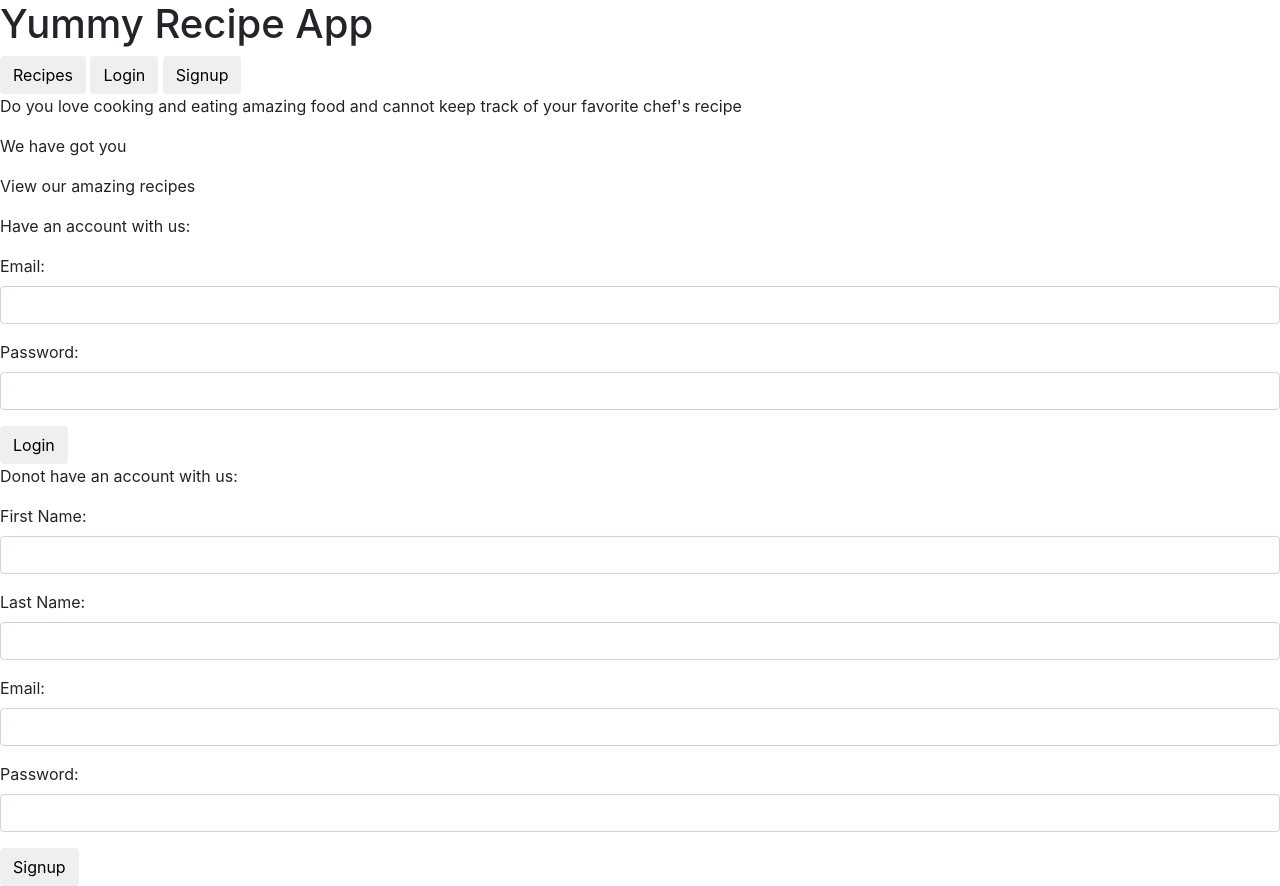
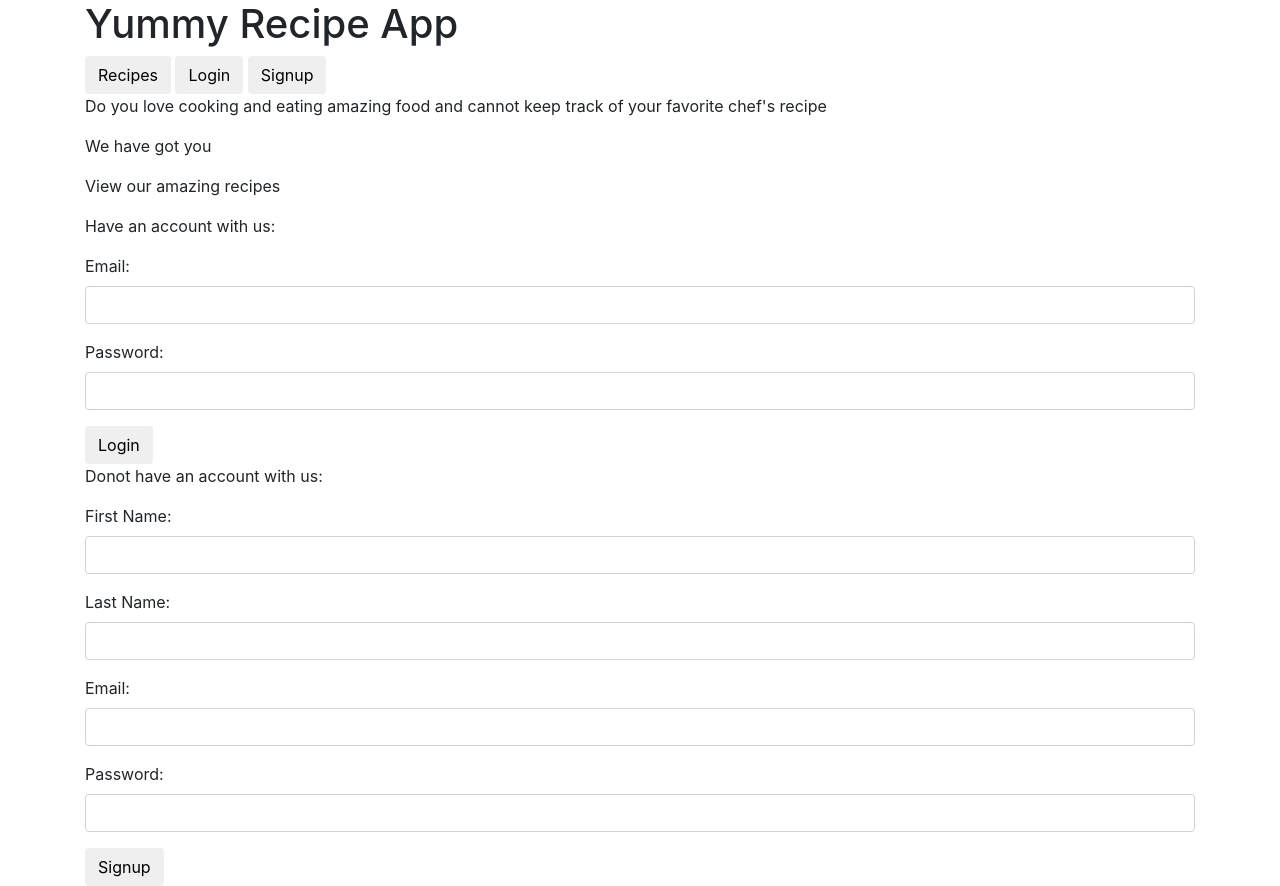
Before and after one commit to shakirandagire/YummyRecipes, a Python web app: template templates/home.html in a window 1280 px wide. Run offline with Jinja, Linux system fonts and the light colour scheme; the template is opened without the code that fills it, so the values that code supplies are empty; some libraries are stand-ins or nearby versions.

Commit message:
Changes made to dashboard.html and home.html

```diff
--- a/templates/dashboard.html
+++ b/templates/dashboard.html
@@ -6,7 +6,7 @@
 
   </head>
   <body>
-    <div = "container">
+    <div class= "container">
       <h1>Yummy Recipe App</h1>
 
       <button type="button" class="btn btn-default">Recipes</button> <button type="button" class="btn btn-default">Login</button>  <button type="button" class="btn btn-default">Signup</button>
--- a/templates/home.html
+++ b/templates/home.html
@@ -6,6 +6,7 @@
 
   </head>
   <body>
+    <div class = "container">
       <h1>Yummy Recipe App</h1>
 
         <button type="button" class="btn btn-default">Recipes</button> <button type="button" class="btn btn-default">Login</button>  <button type="button" class="btn btn-default">Signup</button>
@@ -56,6 +57,6 @@
           </div>
         </form>
 
-
+    </div>
   </body>
 </html>
```
Lines whose indentation alone changed are shown as unchanged.
